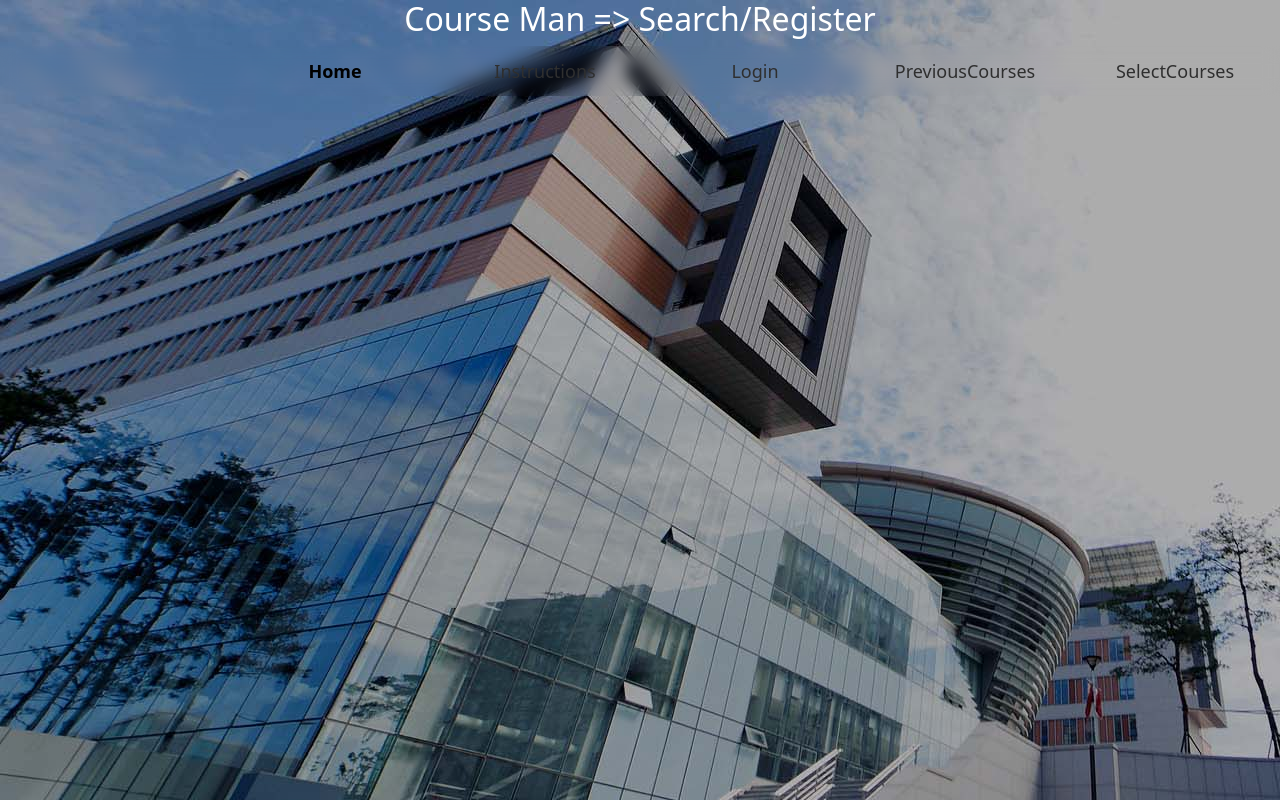
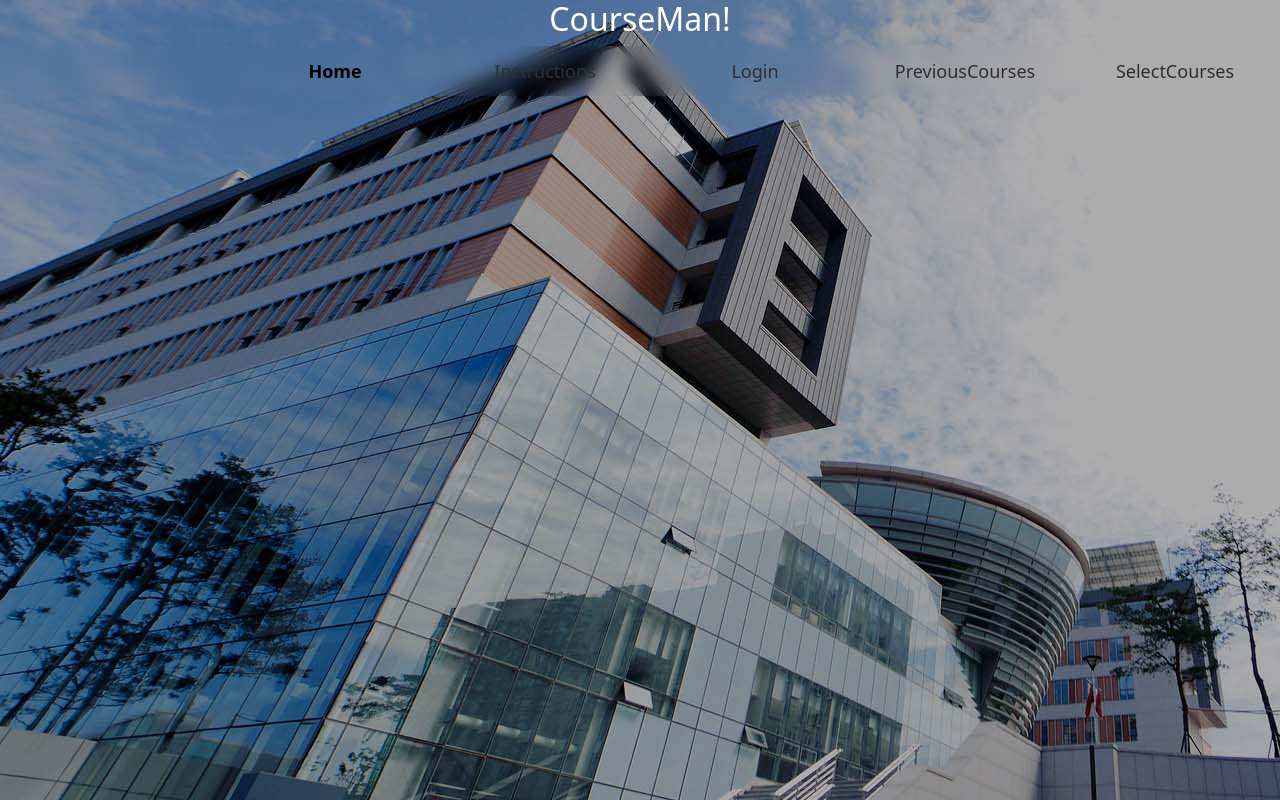
Before and after one commit to JuyeeMyeong/web_project_cse316, a React (Create React App) app: page / in a window 1280 px wide. Built offline with nearby package versions, Linux system fonts and the light colour scheme.

Commit message:
#2 header change in Home component

```diff
--- a/src/components/Home.js
+++ b/src/components/Home.js
@@ -6,7 +6,7 @@ function Home() {
   return (
     <div>
       <Navbar
-        header={"Course Man => Search/Register"}
+        header={"CourseMan!"}
         navColor={"blurred"}
         textColor={"white"}
       />
```
